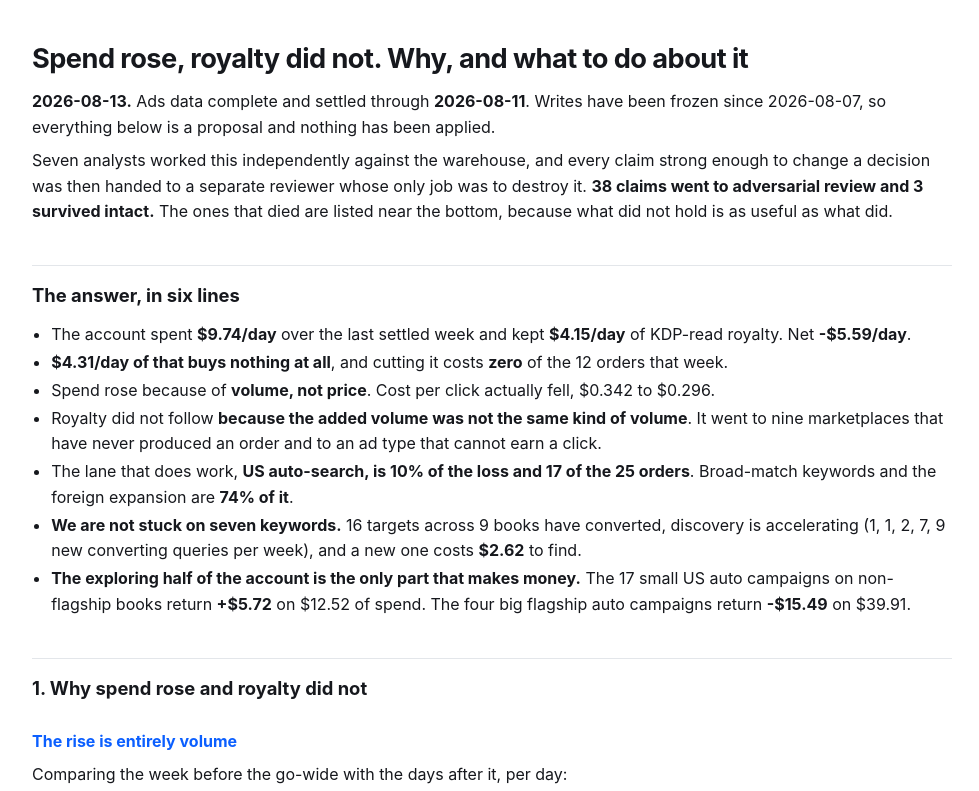
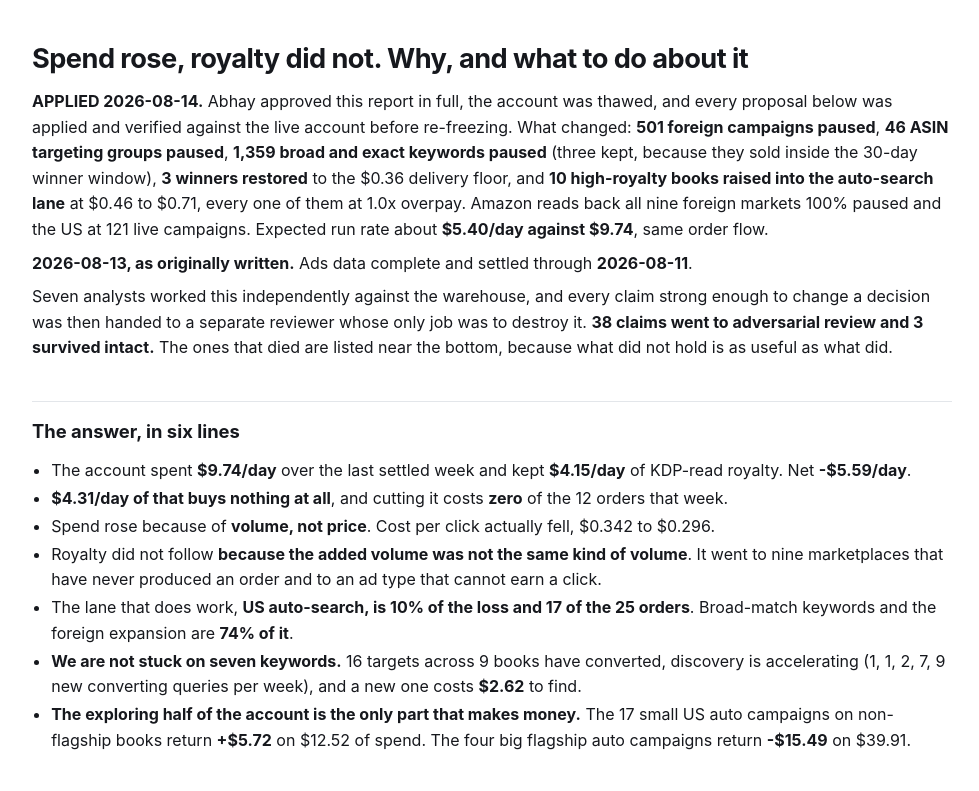
Before and after one commit to UbhayAab/kdp-ads-dashboard, a plain HTML site: page rca.html in a window 1280 px wide. Shown: the top 791 px of the page, without its empty margins (148-1127 px from the left). Drawn offline with Linux system fonts and the light colour scheme.

Commit message:
Spend rose, royalty did not 2026-08-14

```diff
--- a/rca.html
+++ b/rca.html
@@ -28,7 +28,8 @@ strong{font-weight:650}
 hr{border:0;border-top:1px solid var(--line);margin:2em 0}
 </style></head><body><div class="wrap">
 <h1>Spend rose, royalty did not. Why, and what to do about it</h1>
-<p><strong>2026-08-13.</strong> Ads data complete and settled through <strong>2026-08-11</strong>. Writes have been frozen since 2026-08-07, so everything below is a proposal and nothing has been applied.</p>
+<p><strong>APPLIED 2026-08-14.</strong> Abhay approved this report in full, the account was thawed, and every proposal below was applied and verified against the live account before re-freezing. What changed: <strong>501 foreign campaigns paused</strong>, <strong>46 ASIN targeting groups paused</strong>, <strong>1,359 broad and exact keywords paused</strong> (three kept, because they sold inside the 30-day winner window), <strong>3 winners restored</strong> to the $0.36 delivery floor, and <strong>10 high-royalty books raised into the auto-search lane</strong> at $0.46 to $0.71, every one of them at 1.0x overpay. Amazon reads back all nine foreign markets 100% paused and the US at 121 live campaigns. Expected run rate about <strong>$5.40/day against $9.74</strong>, same order flow.</p>
+<p><strong>2026-08-13, as originally written.</strong> Ads data complete and settled through <strong>2026-08-11</strong>.</p>
 <p>Seven analysts worked this independently against the warehouse, and every claim strong enough to change a decision was then handed to a separate reviewer whose only job was to destroy it. <strong>38 claims went to adversarial review and 3 survived intact.</strong> The ones that died are listed near the bottom, because what did not hold is as useful as what did.</p>
 <h2>The answer, in six lines</h2>
 <ul>
```
